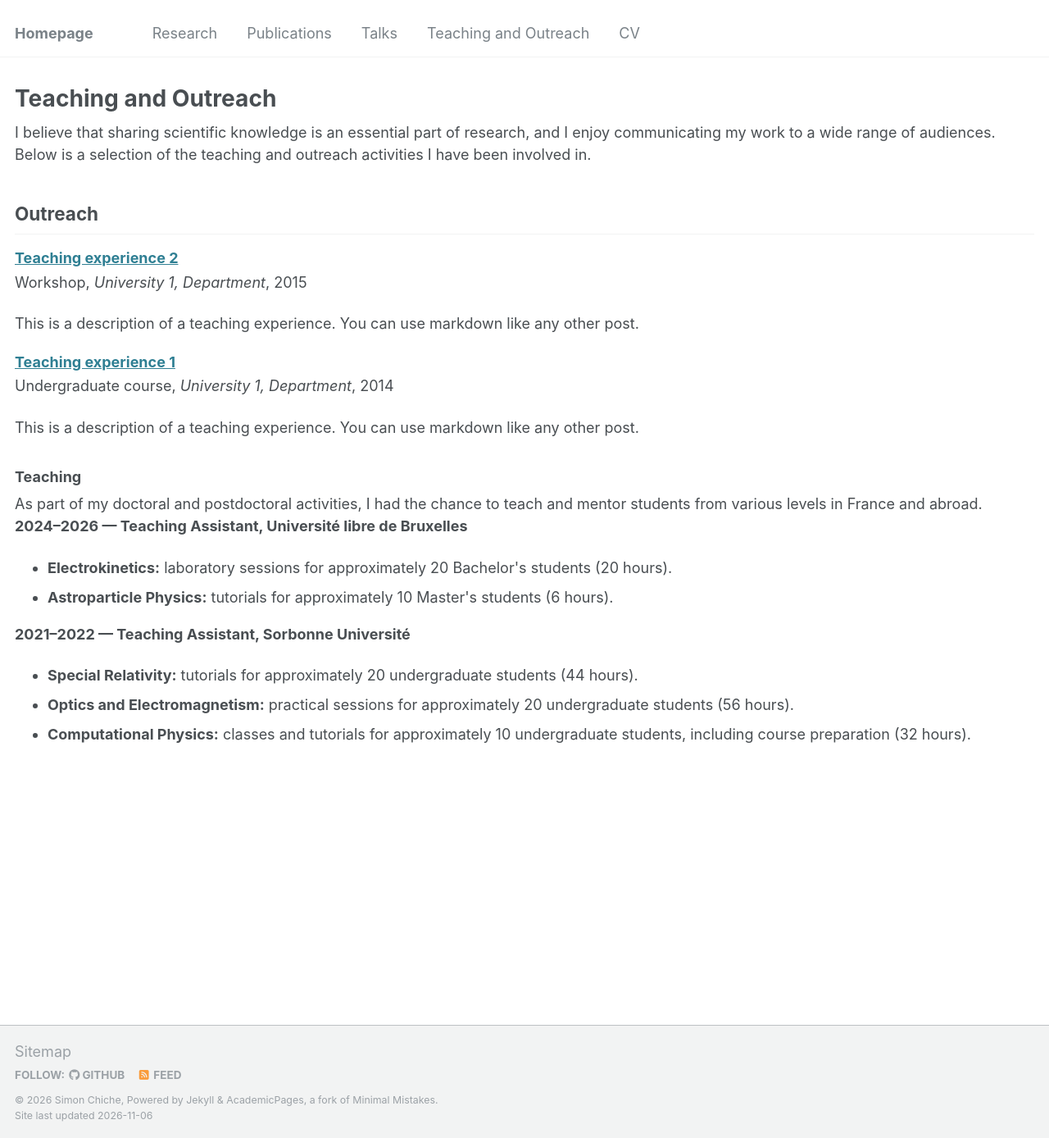
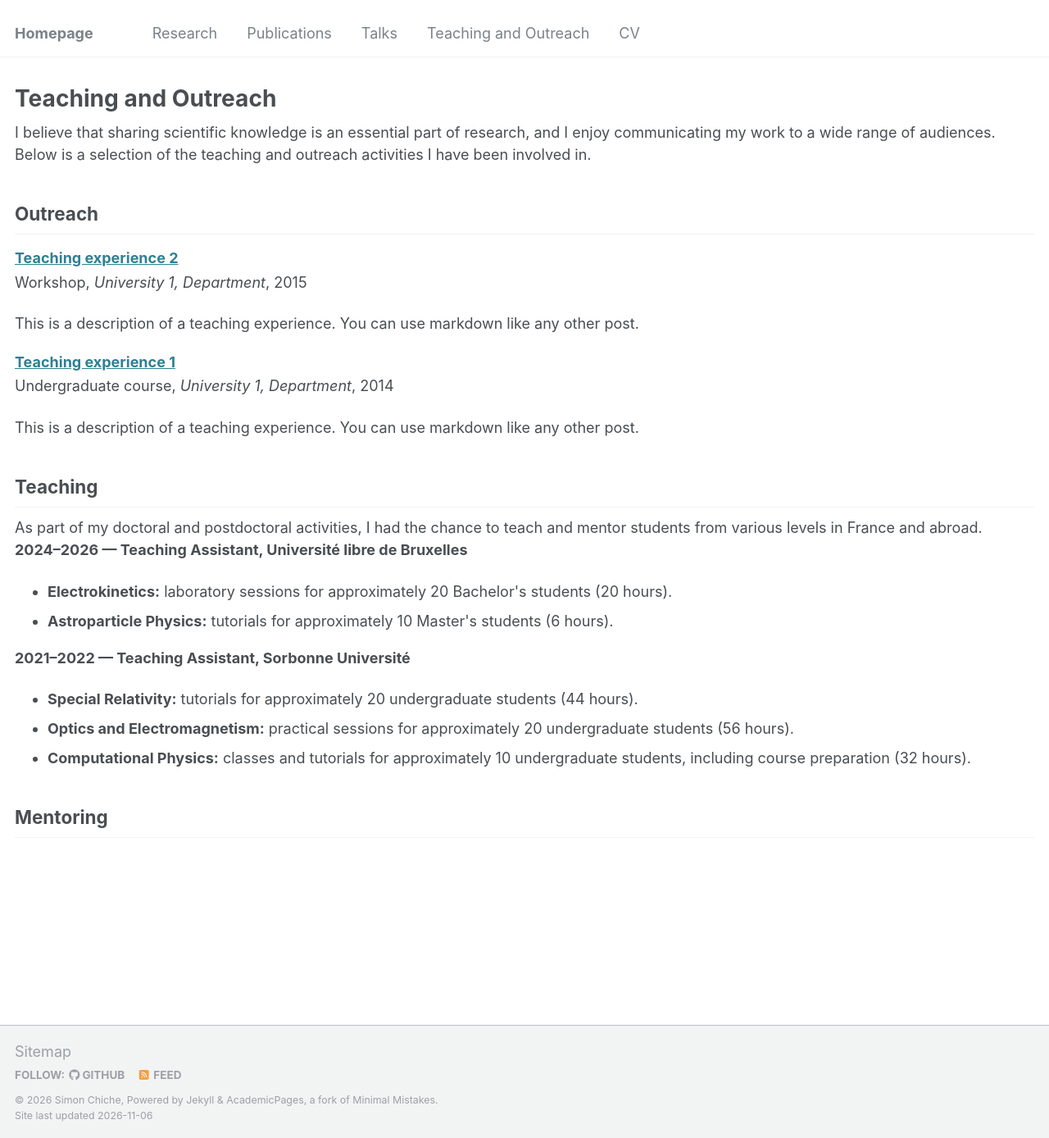
Before and after one commit to simonchiche/simonchiche.github.io, a Jekyll site: the page built from _pages/teaching-and-outreach.html, in a window 1280 px wide and 1388 px high. Shown: the whole window at 82% size. Built offline with Jekyll 4.4.1, drawn with Linux system fonts in a browser that asks for light colours.

Commit message:
Updated teaching page

```diff
--- a/_pages/teaching-and-outreach.html
+++ b/_pages/teaching-and-outreach.html
@@ -20,7 +20,8 @@ redirect_from:
 
 
 
-<h3>Teaching</h3>
+<h2>Teaching</h2>
+
 As part of my doctoral and postdoctoral activities, I had the chance to teach and mentor students from various levels in France and abroad.
 
 <p><strong>2024–2026 — Teaching Assistant, Université libre de Bruxelles</strong></p>
@@ -35,3 +36,5 @@ As part of my doctoral and postdoctoral activities, I had the chance to teach an
   <li><strong>Optics and Electromagnetism:</strong> practical sessions for approximately 20 undergraduate students (56 hours).</li>
   <li><strong>Computational Physics:</strong> classes and tutorials for approximately 10 undergraduate students, including course preparation (32 hours).</li>
 </ul>
+
+<h2>Mentoring</h2>
```
